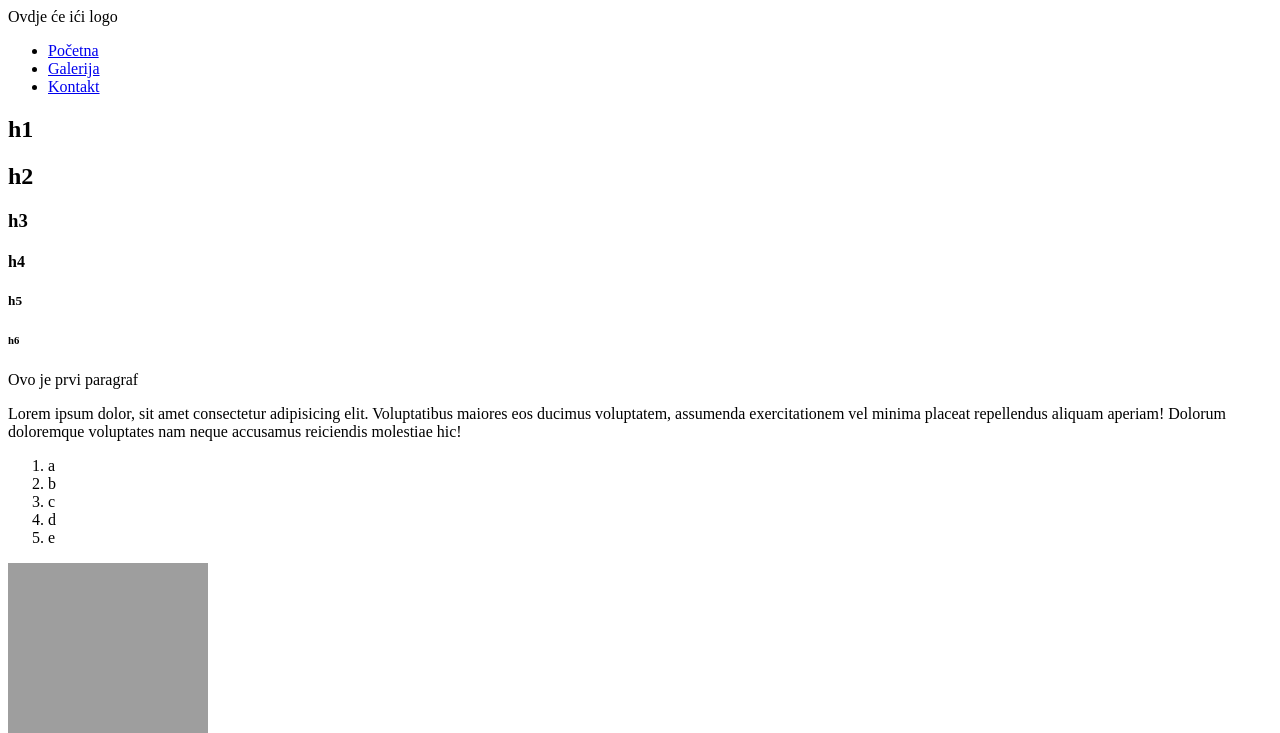
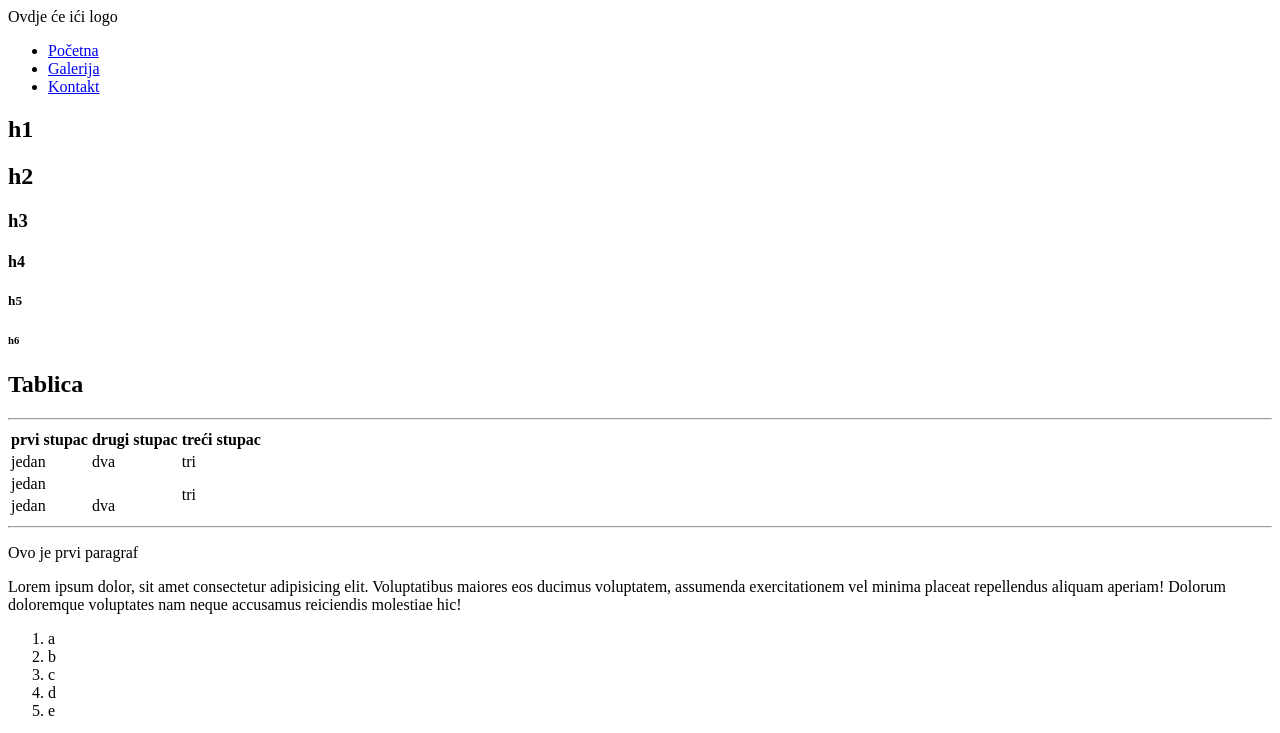
Before and after one commit to LukaKova/Predavanje, a plain HTML site: page index.html in a window 1280 px wide. Shown: the top 733 px of the page. Drawn offline with Linux system fonts and the light colour scheme; grey boxes are pictures that could not be loaded.

Commit message:
prva vjezba

```diff
--- a/index.html
+++ b/index.html
@@ -33,6 +33,37 @@
                 <h4>h4</h4>
                 <h5>h5</h5>
                 <h6>h6</h6>
+            </section>
+            <section>
+                <h1>Tablica</h1>
+                <hr/>
+                <table>
+                    <thead>
+                        <tr>
+                            <th>prvi stupac</th>
+                            <th>drugi stupac</th>
+                            <th>treći stupac</th>
+                        </tr>
+                    </thead>
+                    <tbody>
+                        <tr>
+                            <td>jedan</td>
+                            <td>dva</td>
+                            <td>tri</td>
+                        </tr>
+                        <tr>
+                            <td colspan="2">jedan</td>
+
+                            <td rowspan="2">tri</td>
+                        </tr>
+                        <tr>
+                            <td>jedan</td>
+                            <td>dva</td>
+
+                        </tr>
+                    </tbody>
+                </table>
+                <hr />
             </section>
             <section>
                 <p>Ovo je prvi paragraf</p>
```
Also changed, not shown: PrvaVjezba.html (added, +88 -0 lines).
